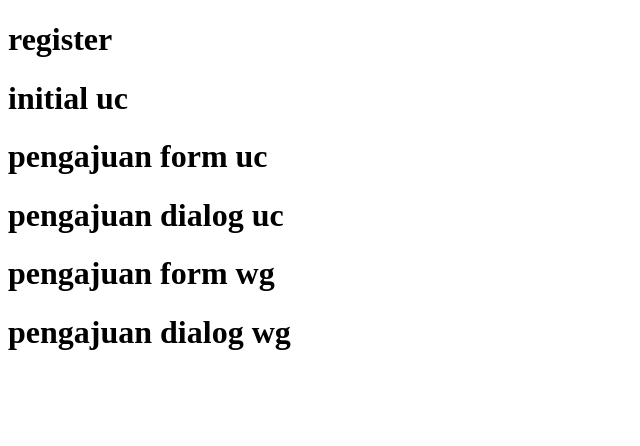
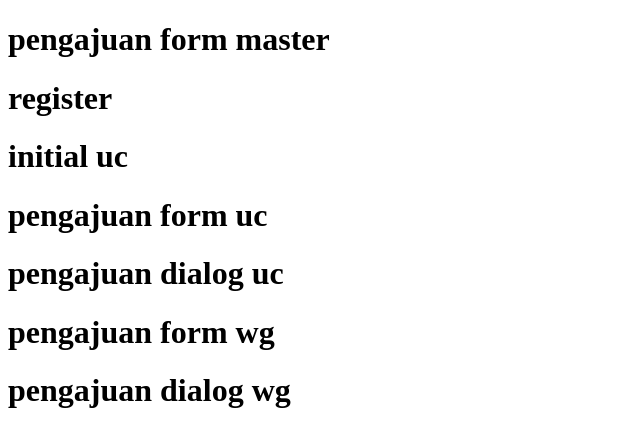
Before and after one commit to mrizkyfinansia/gitflow, a plain HTML site: page index.html in a window 1280 px wide. Shown: the whole page, without its empty margins (0-640 px from the left). Drawn offline with Linux system fonts and the light colour scheme.

Commit message:
feat pengajuan master

```diff
--- a/index.html
+++ b/index.html
@@ -6,6 +6,7 @@
     <title>Document</title>
 </head>
 <body>
+    <h1>pengajuan form master</h1>
     <h1>register</h1>
     <h1>initial uc</h1>
     <h1>pengajuan form uc</h1>
```
